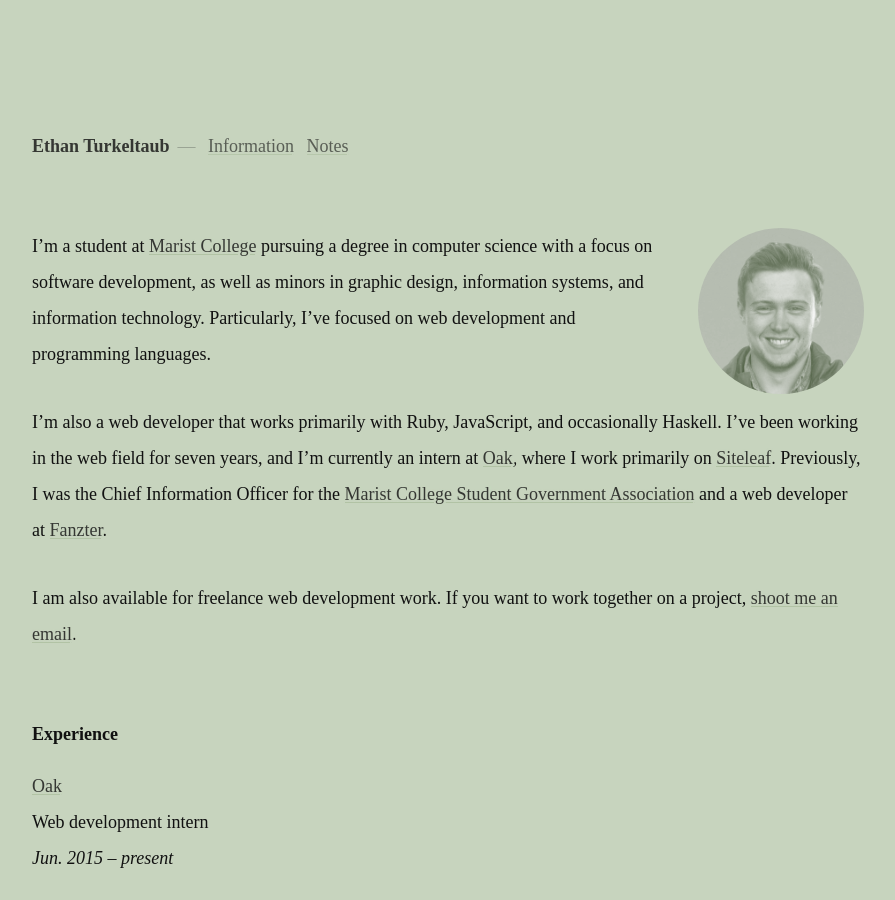
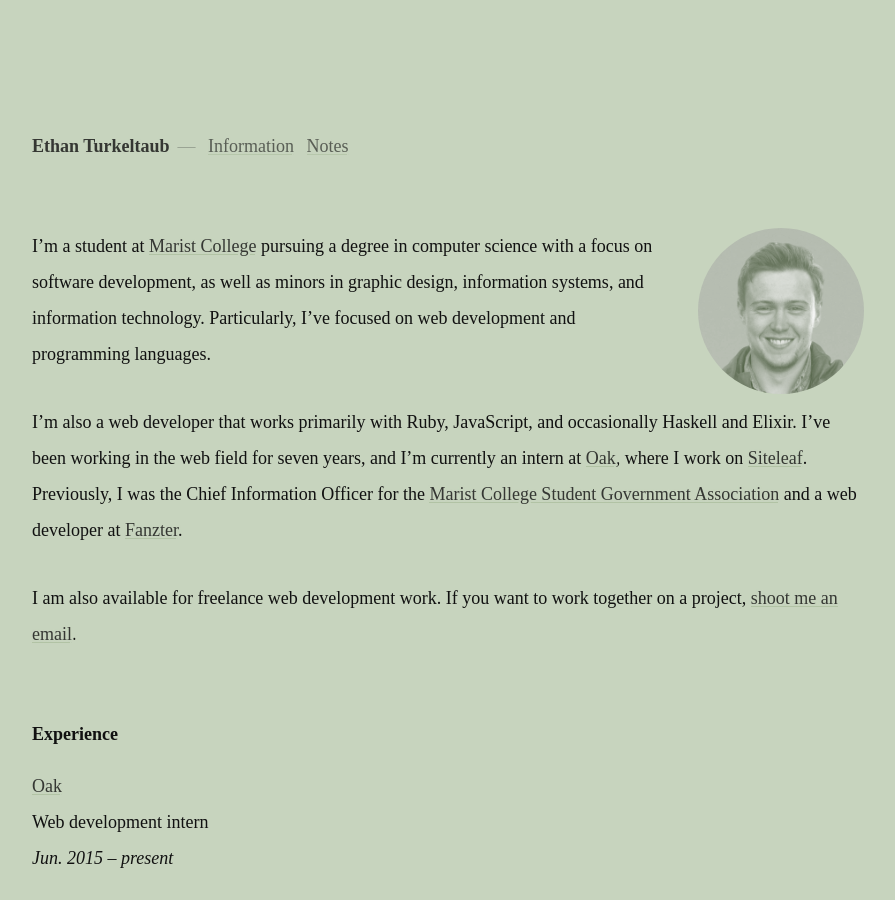
Before and after one commit to ethnt/ethnt.me, a Jekyll site: the page built from information.markdown, in a window 1280 px wide and 900 px high. Shown: the whole window, without its empty margins (96-991 px from the left). Built offline with Jekyll 4.4.1, drawn with Linux system fonts in a browser that asks for light colours.

Commit message:
Updated Information

```diff
--- a/information.markdown
+++ b/information.markdown
@@ -59,6 +59,6 @@ layout: information
 
 I'm a student at [Marist College](http://marist.edu) pursuing a degree in computer science with a focus on software development, as well as minors in graphic design, information systems, and information technology. Particularly, I've focused on web development and programming languages.
 
-I'm also a web developer that works primarily with Ruby, JavaScript, and occasionally Haskell. I’ve been working in the web field for seven years, and I'm currently an intern at [Oak](http://oak.is), where I work primarily on [Siteleaf](http://siteleaf.com). Previously, I was the Chief Information Officer for the [Marist College Student Government Association](http://sga.marist.edu) and a web developer at [Fanzter](http://en.wikipedia.org/wiki/Fanzter).
+I'm also a web developer that works primarily with Ruby, JavaScript, and occasionally Haskell and Elixir. I’ve been working in the web field for seven years, and I'm currently an intern at [Oak](http://oak.is), where I work on [Siteleaf](http://siteleaf.com). Previously, I was the Chief Information Officer for the [Marist College Student Government Association](http://sga.marist.edu) and a web developer at [Fanzter](http://en.wikipedia.org/wiki/Fanzter).
 
 I am also available for freelance web development work. If you want to work together on a project, [shoot me an email](mailto:ethan.turkeltaub@gmail.com).
```
